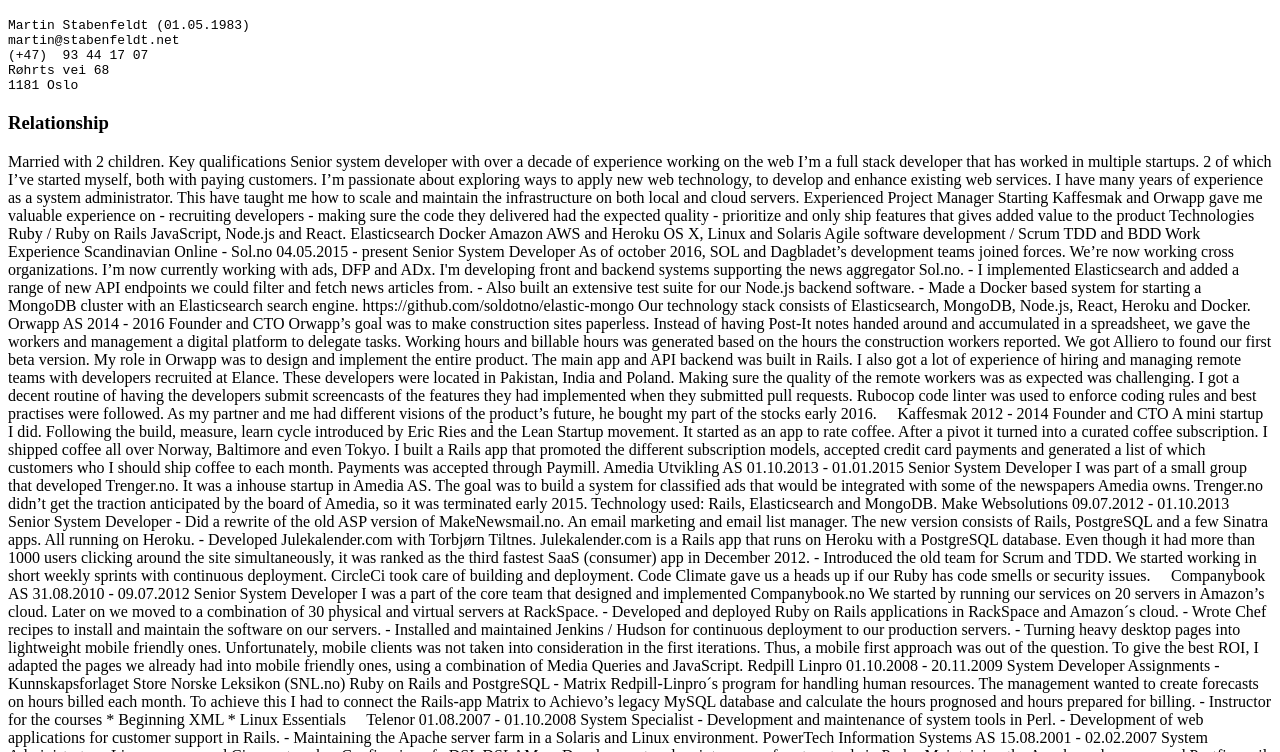
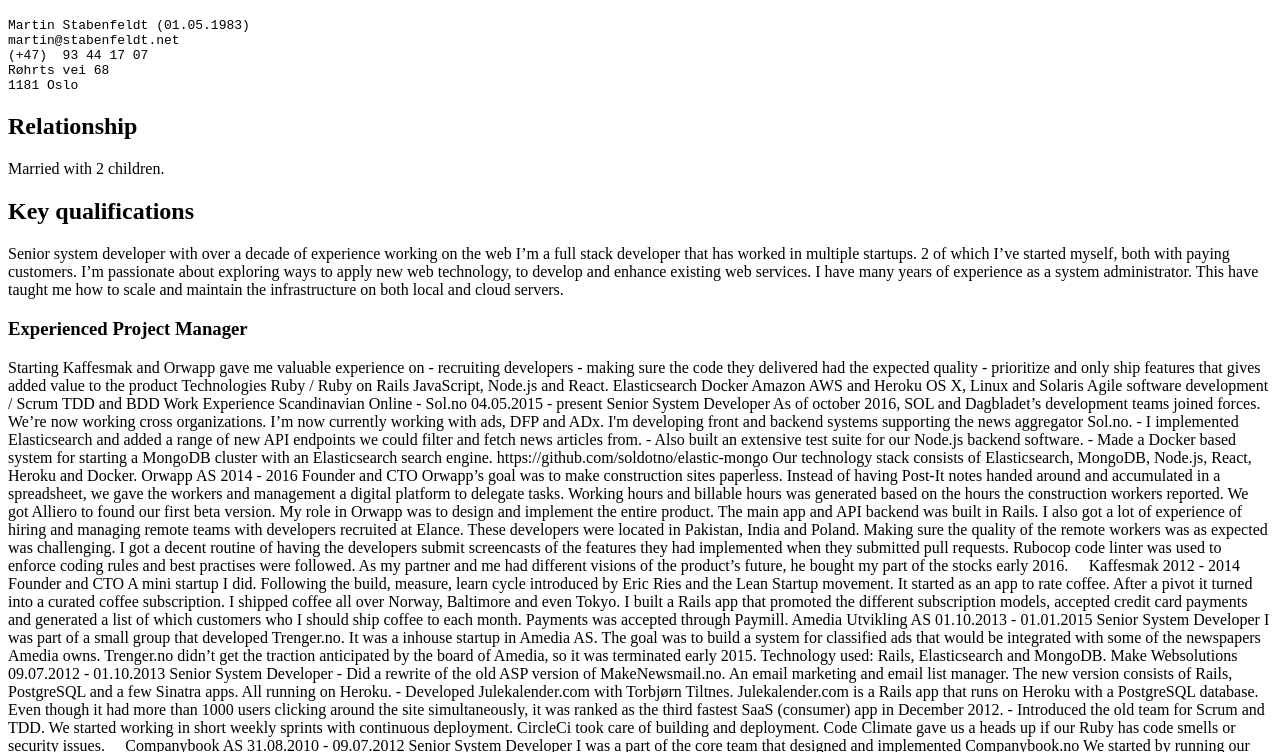
Before and after one commit to stabenfeldt/stabenfeldt.github.io, a plain HTML site: page cv/index.html in a window 1280 px wide. Shown: the part 48-800 px from the top of the page. Drawn offline with Linux system fonts and the light colour scheme.

Commit message:
Update index.html

```diff
--- a/cv/index.html
+++ b/cv/index.html
@@ -10,21 +10,22 @@ Røhrts vei 68
 </pre>
 
 
-<h3>Relationship</h3>
+<h2>Relationship</h2>
 Married with 2 children.
 
 
 
-Key qualifications
+<h2>Key qualifications</h2>
+
 Senior system developer with over a decade of experience working on the web
-
 I’m a full stack developer that has worked in multiple startups. 2 of which I’ve started myself, both with paying customers.
 
 
 I’m passionate about exploring ways to apply new web technology, to develop and enhance existing web services. I have many years of experience as a system administrator. This have taught me how to scale and maintain the infrastructure on both local and cloud servers.
 
 
-Experienced Project Manager
+<h3>Experienced Project Manager</h3>
+
 Starting Kaffesmak and Orwapp gave me valuable experience on
 - recruiting developers
 - making sure the code they delivered had the expected quality
```
